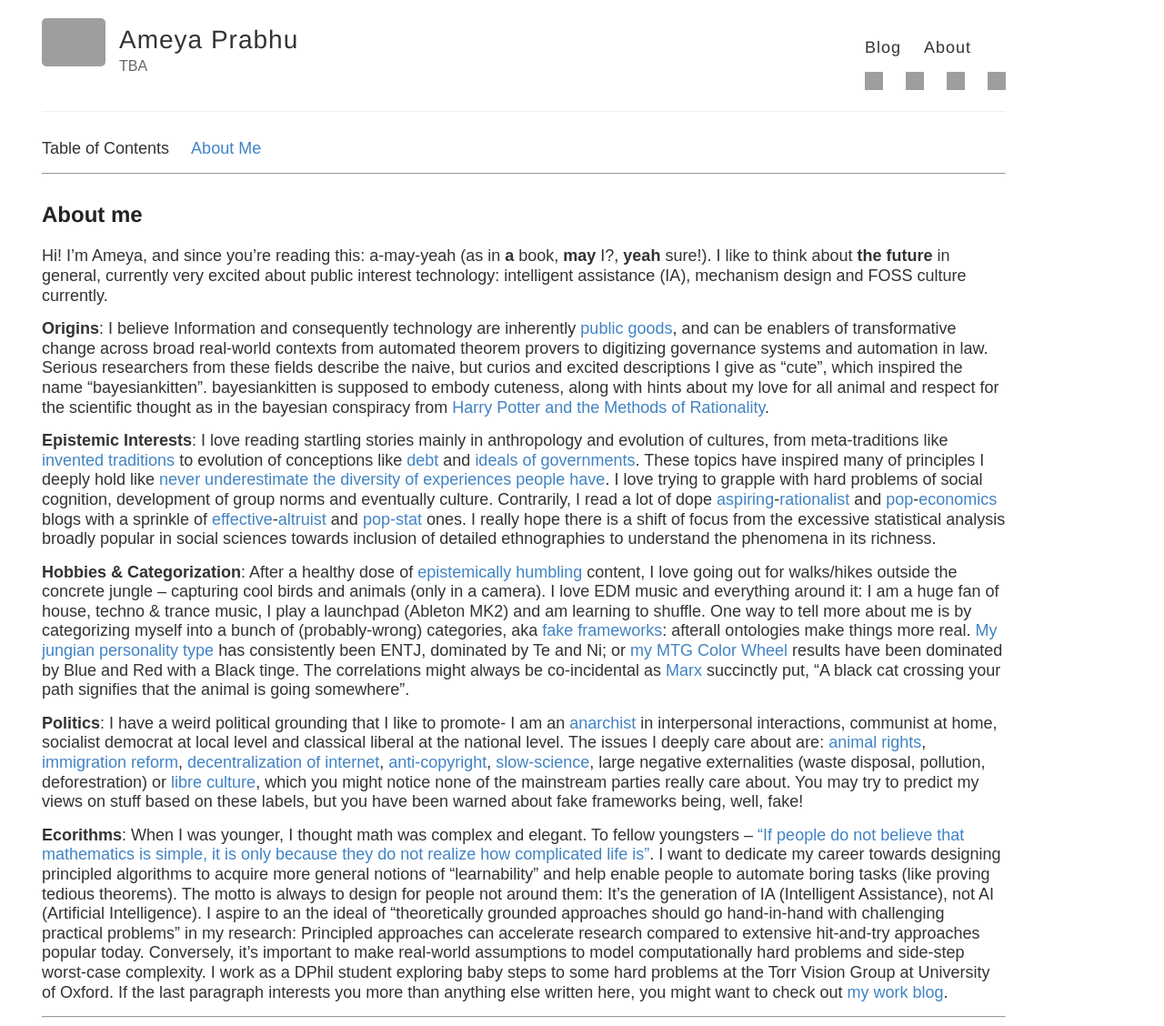
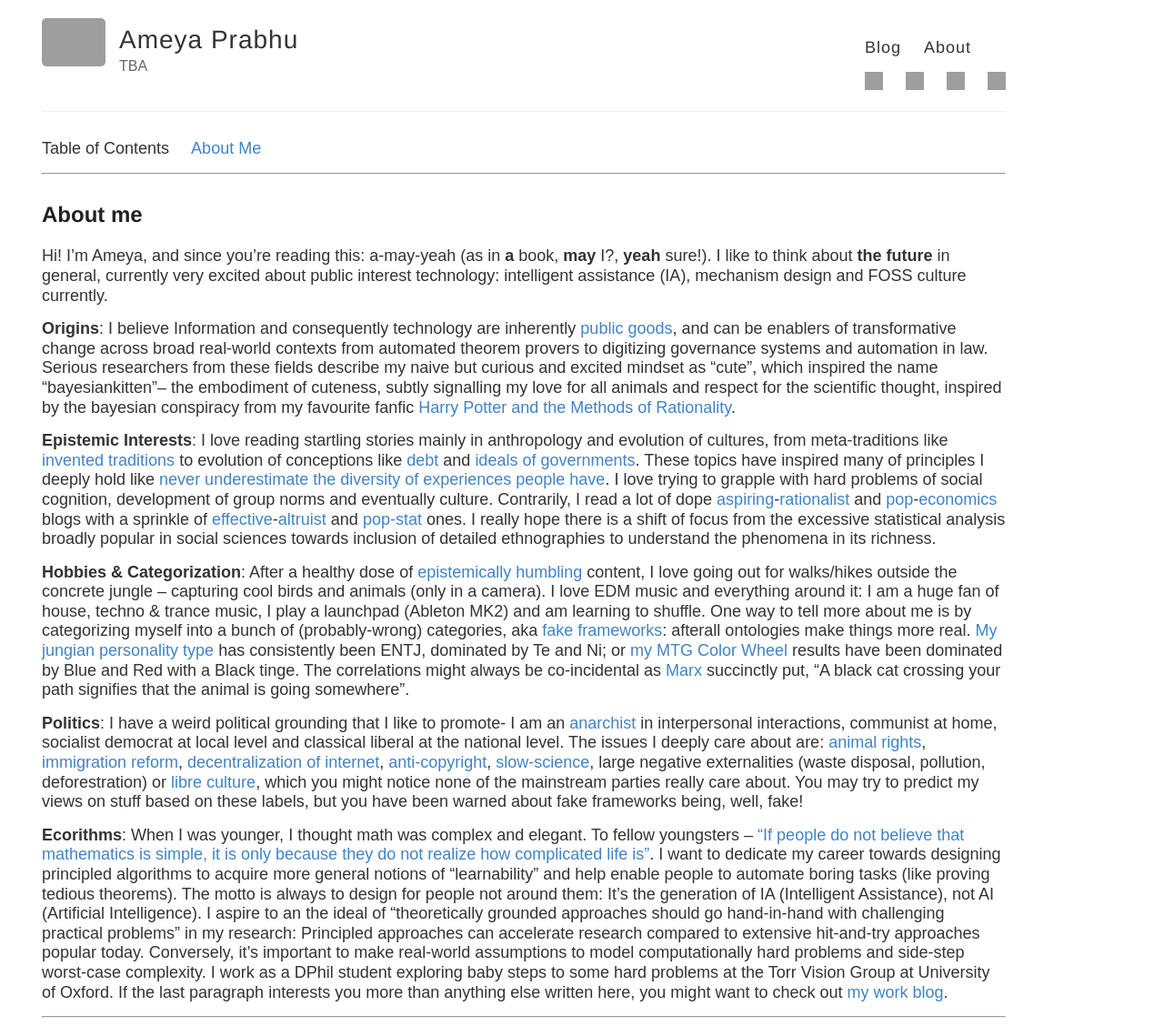
Before and after one commit to bayesianconspirator/bayesianconspirator.github.io, a Jekyll site: the page built from about/index.md, in a window 1280 px wide. Shown: the whole page at 91% size. Built offline with Jekyll 4.4.1, drawn with Linux system fonts in a browser that asks for light colours; grey boxes are pictures that could not be loaded.

Commit message:
corrected errors

```diff
--- a/about/index.md
+++ b/about/index.md
@@ -12,7 +12,7 @@ Table of Contents     [About Me](#aboutme)
 
 Hi! I’m Ameya, and since you're reading this: a-may-yeah (as in __a__ book, __may__ I?, __yeah__ sure!). I like to think about  __the future__ in general, currently very excited about public interest technology: intelligent assistance (IA), mechanism design and FOSS culture currently.
 
-**Origins**: I believe Information and consequently technology are inherently [public goods](https://en.wikipedia.org/wiki/Public_good_(economics)), and can be enablers of transformative change across broad real-world contexts from automated theorem provers to digitizing governance systems and automation in law. Serious researchers from these fields describe the naive, but curios and excited descriptions I give as "cute", which inspired the name "bayesiankitten". bayesiankitten is supposed to embody cuteness, along with hints about my love for all animal and respect for the scientific thought as in the bayesian conspiracy from [Harry Potter and the Methods of Rationality](https://www.hpmor.com/).
+**Origins**: I believe Information and consequently technology are inherently [public goods](https://en.wikipedia.org/wiki/Public_good_(economics)), and can be enablers of transformative change across broad real-world contexts from automated theorem provers to digitizing governance systems and automation in law. Serious researchers from these fields describe my naive but curious and excited mindset as "cute", which inspired the name "bayesiankitten"-- the embodiment of cuteness, subtly signalling my love for all animals and respect for the scientific thought, inspired by the bayesian conspiracy from my favourite fanfic [Harry Potter and the Methods of Rationality](https://www.hpmor.com/).
 
 **Epistemic Interests**: I love reading startling stories mainly in anthropology and evolution of cultures, from meta-traditions like [invented](https://en.wikipedia.org/wiki/Invented_tradition) [traditions](https://meaningness.com/invented-traditions-and-timeworn-futures) to evolution of conceptions like [debt](https://en.wikipedia.org/wiki/Debt:_The_First_5000_Years) and [ideals of](https://slatestarcodex.com/2017/03/16/book-review-seeing-like-a-state/) [governments](https://en.wikipedia.org/wiki/Imagined_Communities). These topics have inspired many of principles I deeply hold like [never underestimate the diversity of experiences people have](https://slatestarcodex.com/2017/10/02/different-worlds/). I love trying to grapple with hard problems of social cognition, development of group norms and eventually culture. Contrarily, I read a lot of dope [aspiring](https://astralcodexten.substack.com/)-[rationalist](https://www.lesswrong.com/recommendations) and [pop](https://marginalrevolution.com/)-[economics](https://www.econtalk.org/) blogs with a sprinkle of [effective](https://forum.effectivealtruism.org/)-[altruist](https://www.alignmentforum.org/) and [pop-stat](https://statmodeling.stat.columbia.edu/) ones. I really hope there is a shift of focus from the excessive statistical analysis broadly popular in social sciences towards inclusion of detailed ethnographies to understand the phenomena in its richness.
 
```
